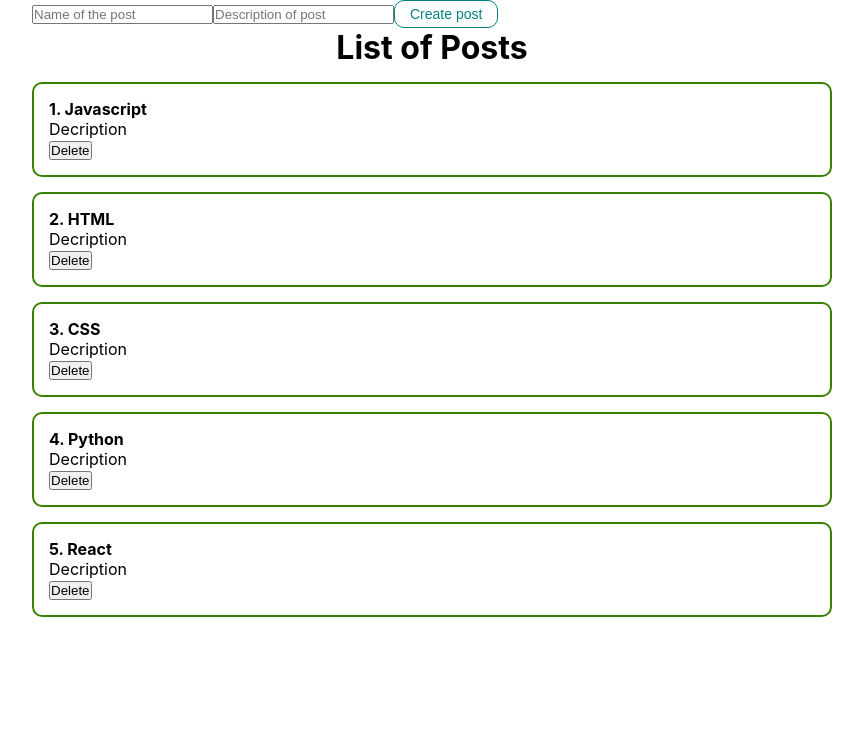
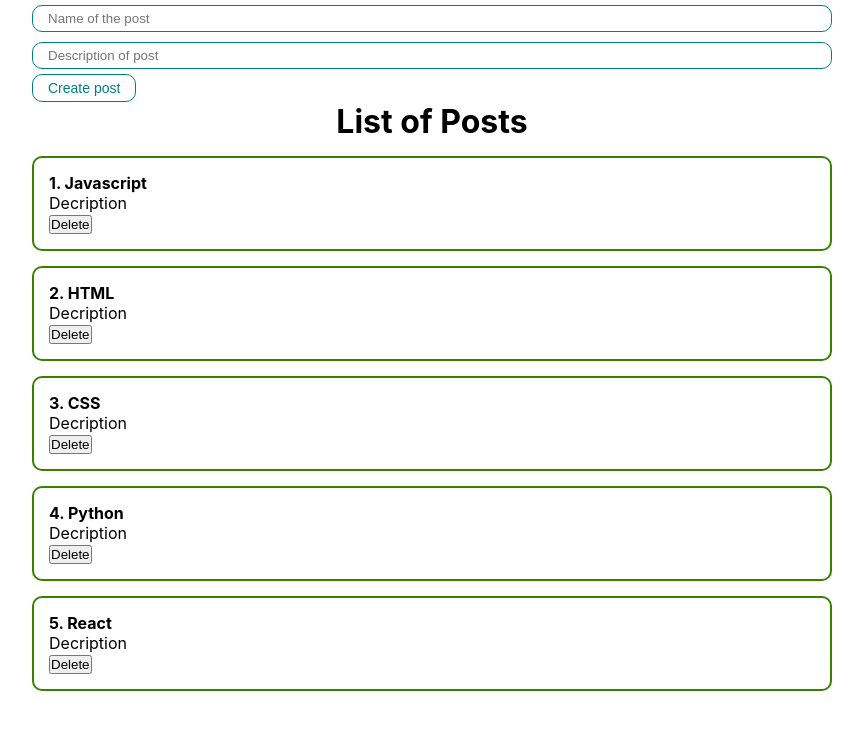
Before and after one commit to SergiyMilienko/react-practice, a React (Create React App) app: page / in a window 1280 px wide. Shown: the top 730 px of the page, without its empty margins (208-1071 px from the left). Built offline with nearby package versions, Linux system fonts and the light colour scheme.

Commit message:
UIcomponents2

```diff
--- a/src/App.js
+++ b/src/App.js
@@ -5,6 +5,7 @@ import ClassCounter from './components/classCounter';
 import './styles/App.css';
 import PostList from './components/PostList';
 import MyButton from './components/UI/button/MyButton';
+import MyInput from './components/UI/input/MyInput';
 
 function App() {
   const [posts, setPosts] = useState([
@@ -18,9 +19,9 @@ function App() {
   return (
     <div className="App">
       <form>
-        <input type="text" placeholder='Name of the post'></input>
-        <input type='text' placeholder='Description of post'></input>
-        <MyButton>Create post</MyButton>
+        <MyInput type="text" placeholder='Name of the post'/>
+        <MyInput type='text' placeholder='Description of post'/>
+        <MyButton disabled>Create post</MyButton>
       </form>
       <PostList posts={posts} title="List of Posts"/>
     </div>
--- a/src/components/UI/button/MyButton.jsx
+++ b/src/components/UI/button/MyButton.jsx
@@ -1,9 +1,9 @@
 import React from 'react';
 import classes from './MyButton.module.css'
-const MyButton = (props) => {
+const MyButton = ({children, ...props}) => {
     return (
-        <button className={classes.myBtn}>
-            {props.children}
+        <button {...props} className={classes.myBtn}>
+            {children}
         </button>
     )
 }
--- /dev/null
+++ b/src/components/UI/input/MyInput.jsx
@@ -0,0 +1,9 @@
+import React from 'react';
+import classes from './MyInput.module.css'
+const MyInput = (props) => {
+    return (
+        <input className={classes.MyInput} {...props}/>
+    );
+};
+
+export default MyInput;
--- /dev/null
+++ b/src/components/UI/input/MyInput.module.css
@@ -0,0 +1,7 @@
+.MyInput {
+    width: 100%;
+    padding: 5px 15px;
+    margin: 5px 0px;
+    border: 1px solid teal;
+    border-radius: 10px;
+}
```
